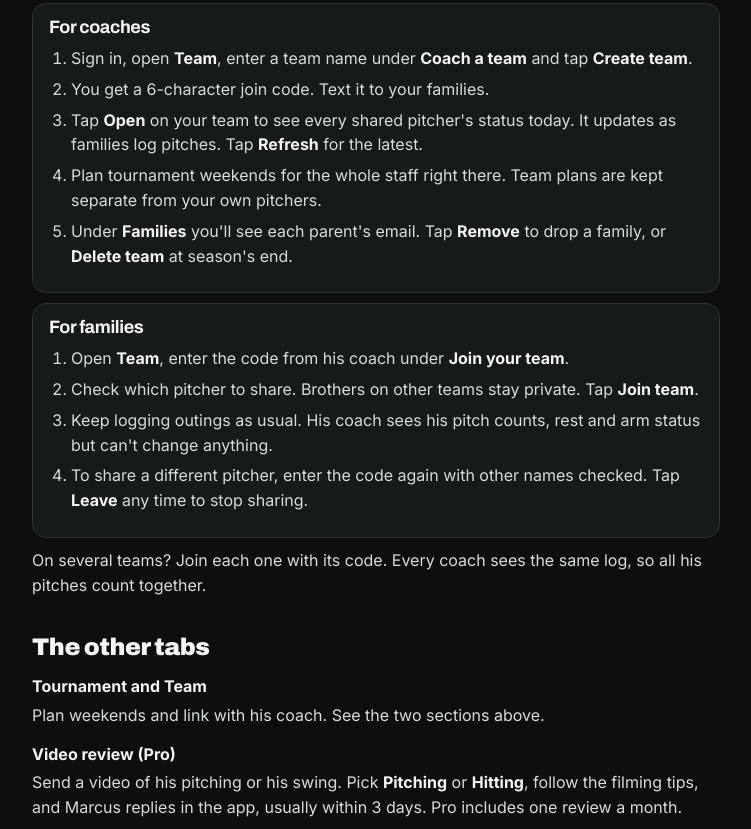
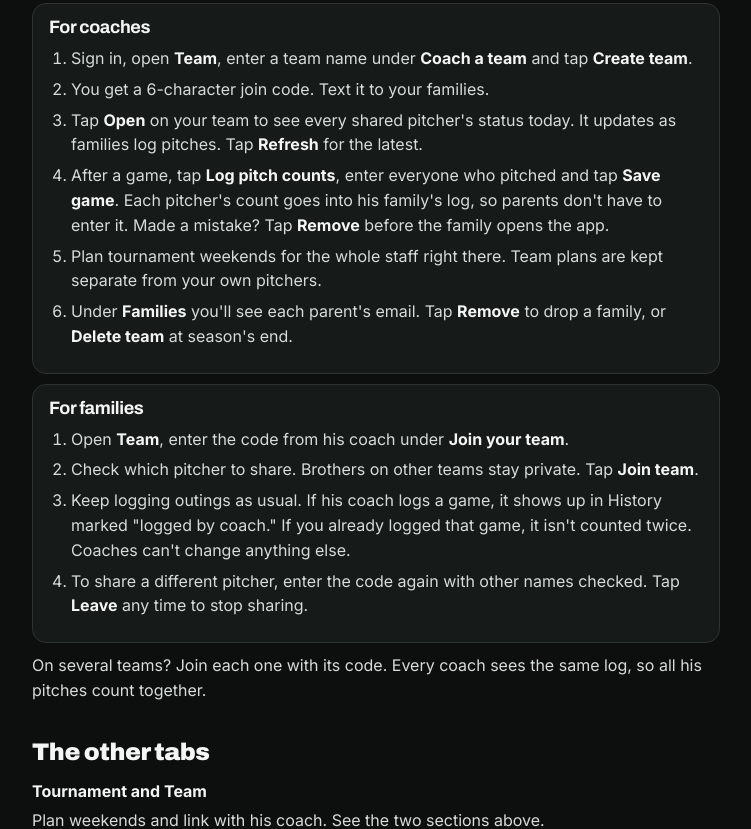
Before and after one commit to pordlbaseball/pordl-pitching, a plain HTML site: page guide/index.html in a window 1280 px wide. Shown: the part 2352-3181 px from the top of the page, without its empty margins (264-1015 px from the left). Drawn offline with Linux system fonts and the light colour scheme.

Commit message:
Guide: coach game logging

```diff
--- a/guide/index.html
+++ b/guide/index.html
@@ -117,6 +117,7 @@ a{color:var(--ink)}
 <li>Sign in, open <strong>Team</strong>, enter a team name under <strong>Coach a team</strong> and tap <strong>Create team</strong>.</li>
 <li>You get a 6-character join code. Text it to your families.</li>
 <li>Tap <strong>Open</strong> on your team to see every shared pitcher's status today. It updates as families log pitches. Tap <strong>Refresh</strong> for the latest.</li>
+<li>After a game, tap <strong>Log pitch counts</strong>, enter everyone who pitched and tap <strong>Save game</strong>. Each pitcher's count goes into his family's log, so parents don't have to enter it. Made a mistake? Tap <strong>Remove</strong> before the family opens the app.</li>
 <li>Plan tournament weekends for the whole staff right there. Team plans are kept separate from your own pitchers.</li>
 <li>Under <strong>Families</strong> you'll see each parent's email. Tap <strong>Remove</strong> to drop a family, or <strong>Delete team</strong> at season's end.</li>
 </ol>
@@ -126,7 +127,7 @@ a{color:var(--ink)}
 <ol>
 <li>Open <strong>Team</strong>, enter the code from his coach under <strong>Join your team</strong>.</li>
 <li>Check which pitcher to share. Brothers on other teams stay private. Tap <strong>Join team</strong>.</li>
-<li>Keep logging outings as usual. His coach sees his pitch counts, rest and arm status but can't change anything.</li>
+<li>Keep logging outings as usual. If his coach logs a game, it shows up in History marked "logged by coach." If you already logged that game, it isn't counted twice. Coaches can't change anything else.</li>
 <li>To share a different pitcher, enter the code again with other names checked. Tap <strong>Leave</strong> any time to stop sharing.</li>
 </ol>
 </div>
@@ -184,7 +185,7 @@ a{color:var(--ink)}
 <dt>Do bullpens count toward rest?</dt><dd>No, only game pitches. Log bullpens anyway.</dd>
 <dt>I logged something wrong.</dt><dd>Open History, tap × on the outing and log it again.</dd>
 <dt>Is there a separate coach login?</dt><dd>No. Coaches sign in like everyone else and create a team on the <strong>Team</strong> tab.</dd>
-<dt>Can his coach change my data?</dt><dd>No. Coaches can only view the pitchers you share.</dd>
+<dt>Can his coach change my data?</dt><dd>Coaches can add game pitch counts for the pitchers you share. They can't edit or delete anything you entered. You can delete a coach-logged game in History.</dd>
 <dt>How do I delete my account?</dt><dd>Open <strong>Pitchers</strong>, tap <strong>Delete account</strong> at the bottom and type DELETE. Everything is erased for good. Cancel any paid plan first under <strong>Plans</strong>.</dd>
 <dt>I forgot my password.</dt><dd>Tap <strong>Forgot password?</strong> on the sign-in screen.</dd>
 </dl>
```
